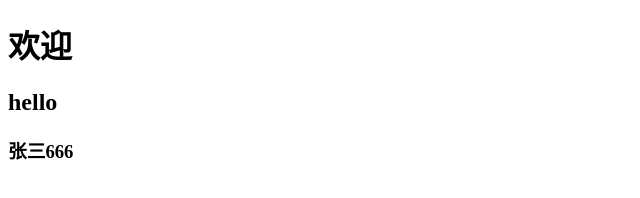
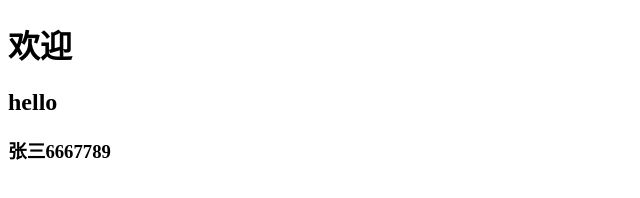
Before and after one commit to leifengyang/hello-git, a plain HTML site: page index.html in a window 1280 px wide. Shown: the full height of the page, 0-640 px from the left. Drawn offline with Linux system fonts and the light colour scheme.

Commit message:
Update index.html

```diff
--- a/index.html
+++ b/index.html
@@ -8,6 +8,6 @@
 <body>
     <h1>欢迎</h1>
     <h2>hello</h2>
-    <h3>张三666</h3>
+    <h3>张三6667789</h3>
 </body>
 </html>
```
